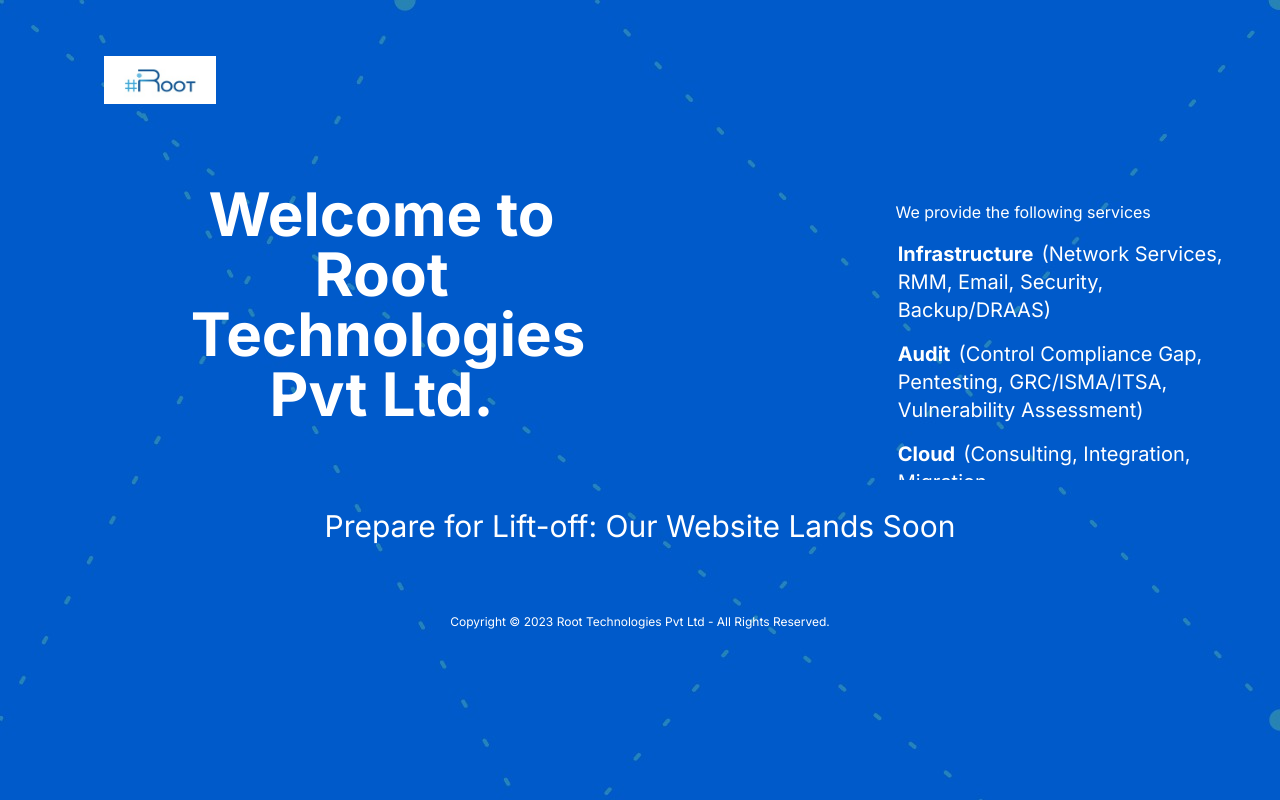
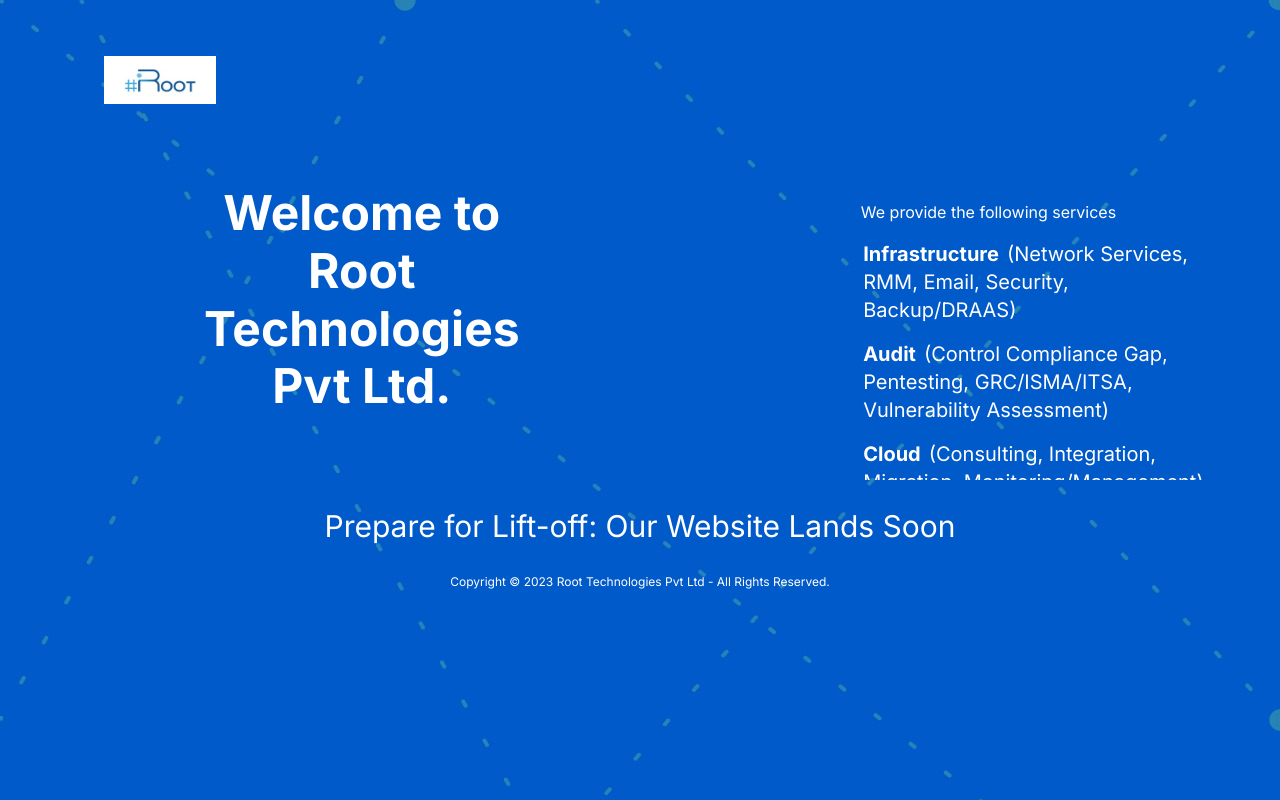
Before and after one commit to skd28/root_home, a Next.js app: page / in a window 1280 px wide. Built offline with nearby package versions, Linux system fonts and the light colour scheme.

Commit message:
change on text size

```diff
--- a/app/components/New_Page.js
+++ b/app/components/New_Page.js
@@ -27,7 +27,7 @@
 
         <div className="grid grid-flow-row lg:grid-flow-col lg:mt-8 lg:gap-20">
           <div className="mx-auto  lg:w-1/2 ">
-            <h1 className="font-inter text-xl font-bold my-4 xs:my-2 text-white text-center  xs:text-3xl sm:text-4xl md:text-4xl lg:text-6xl  lg:py-0">
+            <h1 className="font-inter  font-bold  text-white text-center my-4  text-[1.5rem] xs:text-[2rem] lg:text-[3rem] xs:my-2 lg:py-0">
               Welcome to Root Technologies Pvt Ltd.
             </h1>
           </div>
@@ -124,7 +124,7 @@
           Prepare for Lift-off: Our Website Lands Soon
         </div>
         {/* Footer part content update */}
-        <p className="text-xs leading-5 text-white  text-center py-10">
+        <p className="text-xs leading-5 text-white  text-center py-10 lg:py-0">
           Copyright © 2023 Root Technologies Pvt Ltd - All Rights Reserved.{" "}
         </p>
       </div>
```
